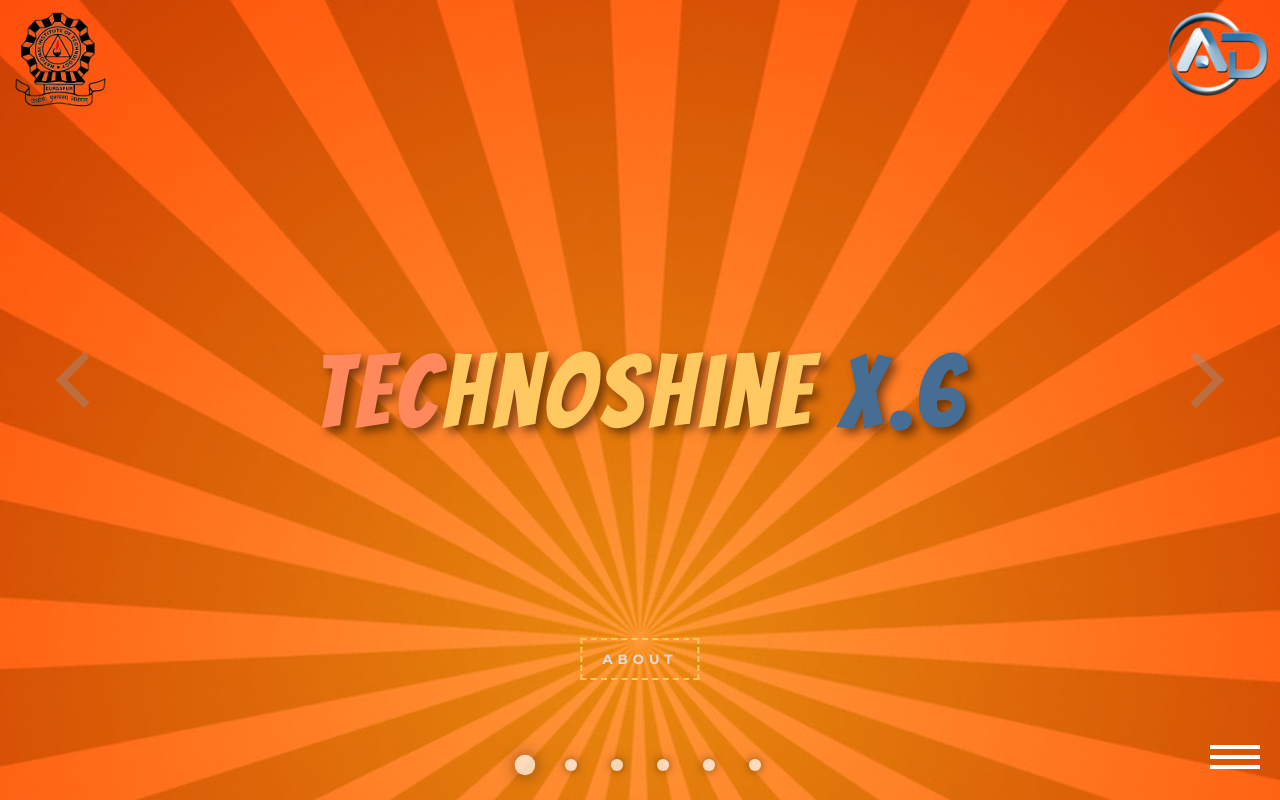
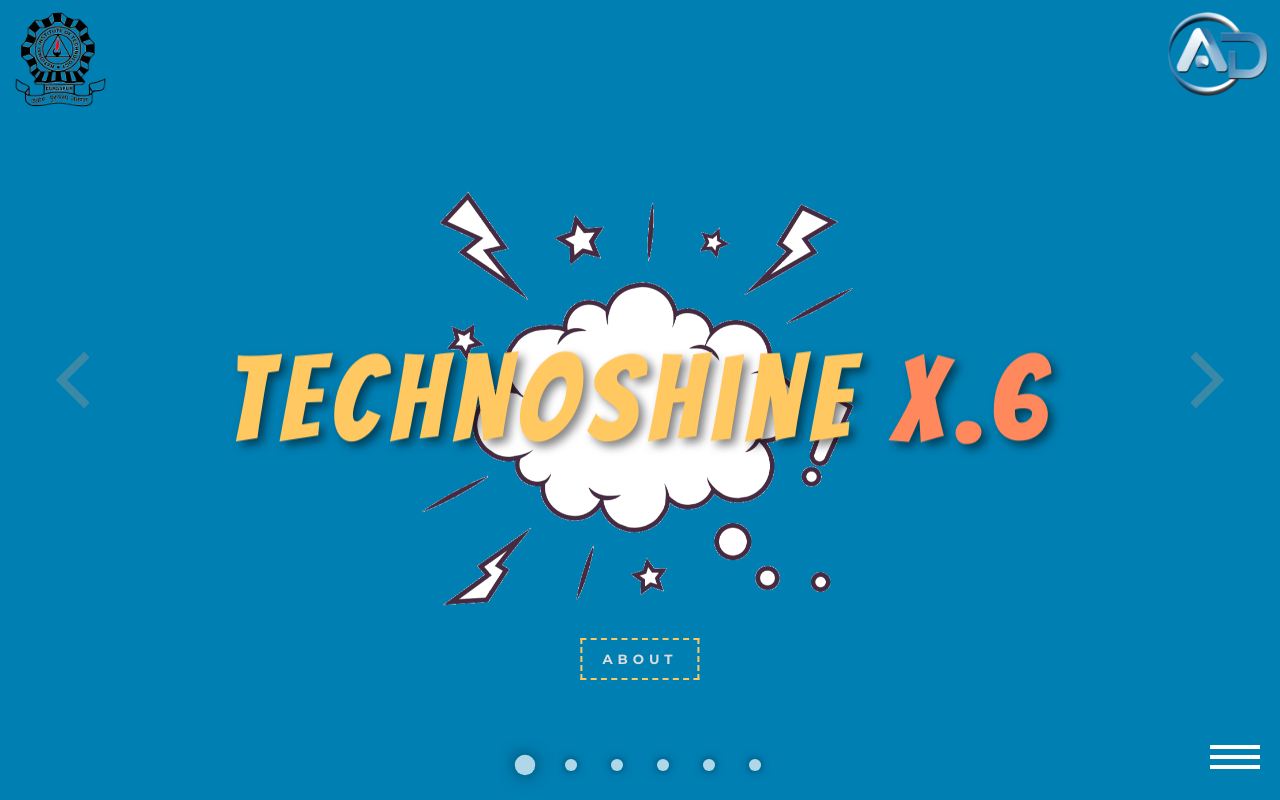
Before and after one commit to cad-nitd/tsx6, a PHP site: page / in a window 1280 px wide. Run offline with PHP 8.4, Linux system fonts and the light colour scheme; some libraries are stand-ins or nearby versions.

Commit message:
landing page

```diff
--- a/css/custom.css
+++ b/css/custom.css
@@ -235,7 +235,8 @@ img {
     position: absolute;
     top: -50vmax;
     left: -50vmax;
-    background: url('../images/82012.jpg');
+    background-color: #007fb3;
+/*    background: url('../images/82012.jpg');*/
     height: 200vmax;
     width: 200vmax;
     background-size: cover;
@@ -245,6 +246,7 @@ img {
 }
 
 #slide1bg {
+/*
     -webkit-animation-name: rotate;
     -webkit-animation-duration: 10s;
     -webkit-animation-iteration-count: infinite;
@@ -253,6 +255,7 @@ img {
     -moz-animation-duration: 10s;
     -moz-animation-iteration-count: infinite;
     -moz-animation-timing-function: linear;
+*/
 }
 
 @-webkit-keyframes rotate {
--- a/css/homepage.css
+++ b/css/homepage.css
@@ -39,7 +39,7 @@
 }
 
 #tec {
-    color: #ff885c;
+
 }
 
 #hnoshine {
@@ -48,6 +48,7 @@
 
 #x6 {
     color: #466d93;
+    color: #ff885c;
 }
 
 .overlay-btn {
@@ -236,6 +237,45 @@
 }
 
 
+/*========== ROTATE HEADING ======*/
+.rotate {
+    width: 100vw;
+    position: absolute;
+    left: 0%;
+    top: 50%;
+    transform: translateY(-50%);
+    perspective: 1200px;
+}
+.heading {
+    transform-style: preserve-3d;
+}
+.heading-bubble {
+    z-index: -1;
+    position: absolute;
+    top: 50%;
+    left: 0;
+    width: 100vw;
+    height: 500px;
+    background: url("../images/bubbles/bubble.png");
+    background-size: contain;
+    background-repeat: no-repeat;
+    background-position: center center;
+    transform-style: preserve-3d;
+    transform-origin: 50% 50% 100px;
+    transform: translateY(-50%) translateZ(-100px);
+}
+
+.heading-text {
+    overflow: visible;
+    font-family: Bangers;
+    font-size: 90pt;
+    letter-spacing: 10px;
+    text-align: center;
+    color: #ffc861;
+    transform-style: preserve-3d;
+/*    text-shadow: 0px 5px 5px rgba(0, 0, 0, 0.4);*/
+    /*display: none;*/
+}
 
 @media screen and (max-width:750px) {
     iframe {
--- a/index.html
+++ b/index.html
@@ -27,11 +27,11 @@
     <link rel="stylesheet" type="text/css" href="css/aboutusoverlay.css" />
     <link rel="stylesheet" type="text/css" href="css/eventcss.css" />
     <script src="js/snap.svg-min.js"></script>
+
+    <script src="js/headingmm.js"></script>
 </head>
 
 <body>
-
-
 
     <div class="modal3">
         <input id="modal3" type="checkbox" name="modal3" tabindex="1">
@@ -68,7 +68,16 @@
                         <label for="modal3">
                             <div style="cursor:pointer"><a class="btn1 btn1-dark overlay-btn">ABOUT</a></div>
                         </label>
-                        <span class="heading ts-heading"><span id="tec">Tec</span><span id="hnoshine">hnoshine</span><span id="x6"> X.6</span></span>
+                        <div class="rotate">
+                            <div class="heading rotatexy">
+                                <div class="heading-bubble"></div>
+                                <div class="heading-text">
+                                    Technoshine <span id="x6">X.6</span>
+                                </div>
+                            </div>
+                        </div>
+
+<!--                        <span class="heading ts-heading"><span id="tec">Tec</span><span id="hnoshine">hnoshine</span><span id="x6"> X.6</span></span>-->
                         <!-- button -->
                     </div>
                 </div>
--- /dev/null
+++ b/js/headingmm.js
@@ -0,0 +1,43 @@
+var robjs = null;
+window.onload = function () {
+
+    var els = document.querySelectorAll('.rotatexy');
+    if (els.length) {
+        robjs = [];
+        els.forEach(function (el) {
+            var style = getComputedStyle(el);
+            var transform = style.transform || style.webkitTransform || style.mozTransform;
+            transform = transform == "none" ? "" : transform;
+            robjs.push({
+                el: el,
+                transform: transform
+            });
+
+            console.log(transform);
+        });
+    }
+
+    window.onmousemove = function (ev) {
+        if (robjs == null || robjs.length == 0) {
+            return;
+        }
+        var x = ev.clientX,
+            y = ev.clientY,
+            width = window.innerWidth,
+            height = window.innerHeight;
+
+        var midx = width / 2,
+            midy = height / 2;
+
+        var xdeg = 30,
+            ydeg = 30;
+
+        var rotatex = ((x - midx) / midx) * xdeg,
+            rotatey = -((y - midy) / midy) * ydeg;
+
+        robjs.forEach(function (robj) {
+            console.log(robj.transform);
+            robj.el.style.transform = robj.transform + " rotateY(" + rotatex + "deg) rotateX(" + rotatey + "deg)";
+        });
+    }
+}
```
Also changed, not shown: css/video.css (added, +50 -0 lines), js/video.jquery.js (added, +63 -0 lines), images/bubbles/bubble.png (added), images/bubbles/bubble1.png (added), images/seamless/seamless_1.png (added), 1 other file.
